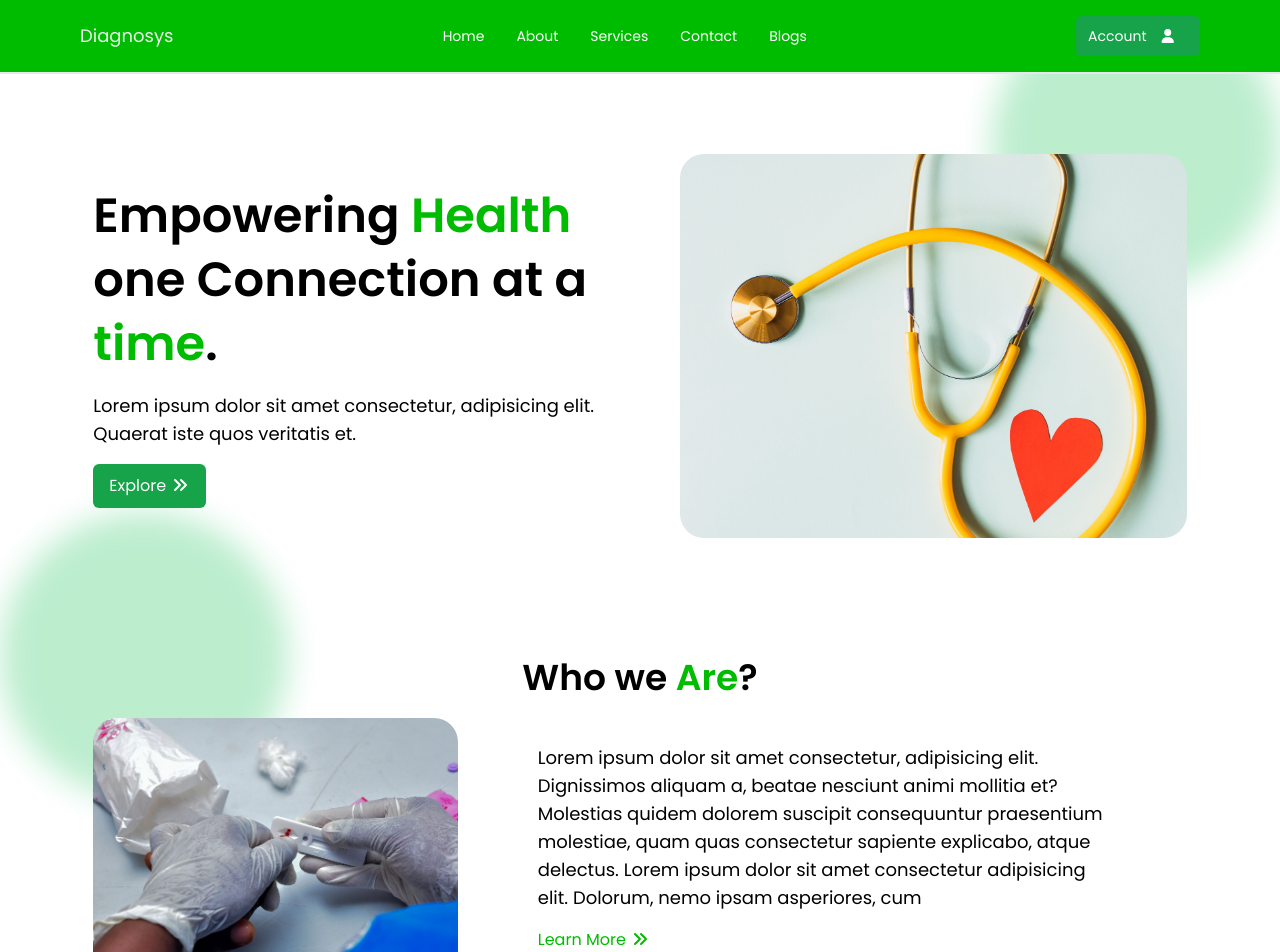
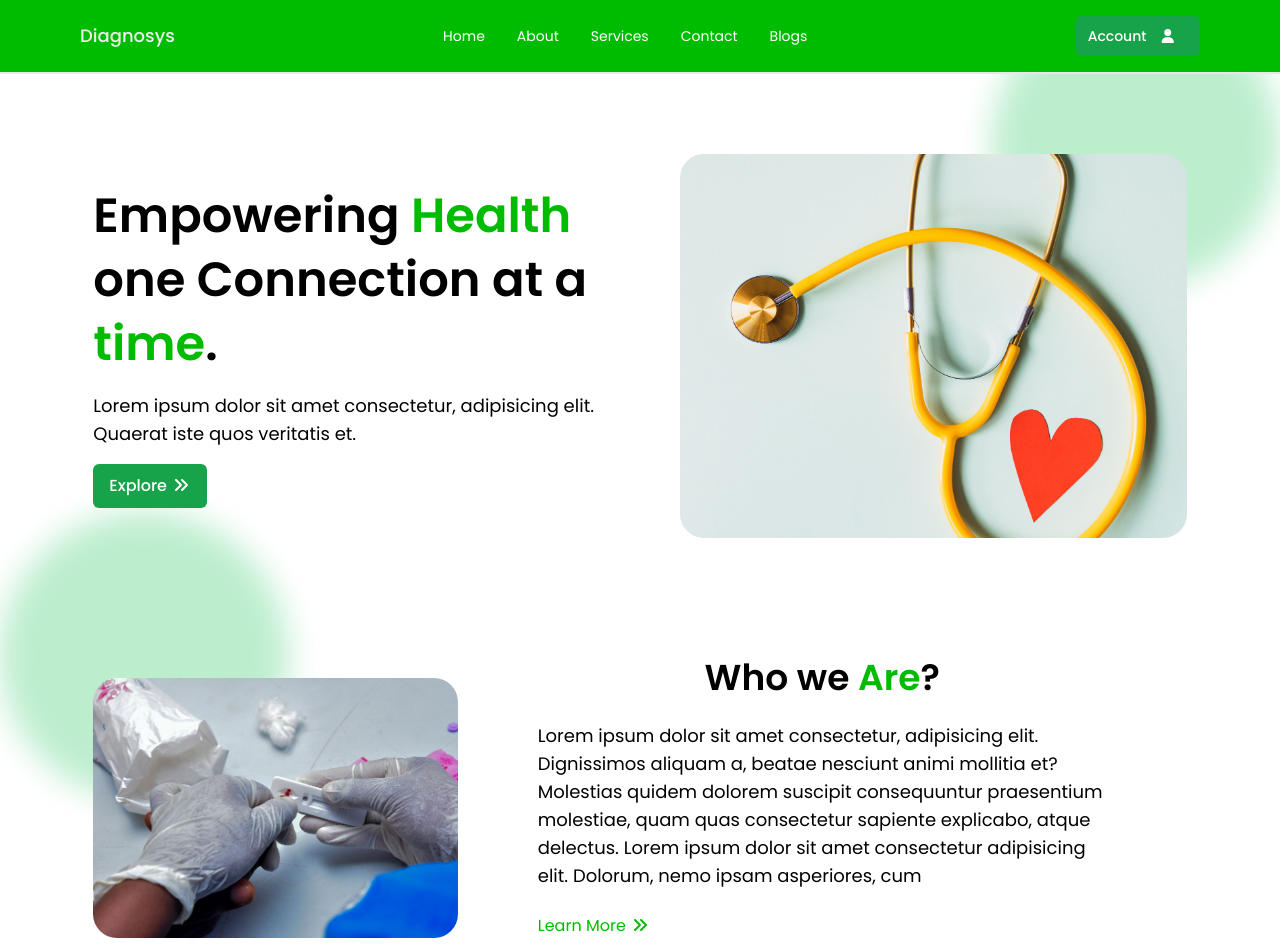
Before and after one commit to Phickayor/Diagnosys-Assist, a Next.js app in the folder client/: page / in a window 1280 px wide. Shown: the top 952 px of the page. Built offline with nearby package versions, Linux system fonts and the light colour scheme.

Commit message:
general ui fix

```diff
--- a/client/components/About.jsx
+++ b/client/components/About.jsx
@@ -7,15 +7,14 @@ function About() {
   const angle = <FontAwesomeIcon icon={faAngleDoubleRight} />;
   return (
     <div className="py-5">
-      <h1 className="md:text-4xl text-3xl  font-semibold text-center pt-5 ">
-        Who we <span className="text-deepGreen">Are</span>?
-      </h1>
       <div className="flex py-5 justify-around mx-auto md:w-11/12 px-5 md:px-10">
         <img
           src="/images/aboutimg.jpg"
           className="rounded-3xl mx-auto w-1/3 self-end hidden lg:block object-cover"
         />
-        <div className="flex flex-col justify-center self-center space-y-4 lg:px-20">
+        <div className="flex flex-col justify-center self-center space-y-6 lg:px-20">
+          <h1 className="md:text-4xl text-3xl lg:text-center font-semibold ">            Who we <span className="text-deepGreen">Are</span>?
+          </h1>
           <p className="md:text-lg ">
             Lorem ipsum dolor sit amet consectetur, adipisicing elit.
             Dignissimos aliquam a, beatae nesciunt animi mollitia et? Molestias
--- a/client/pages/_app.js
+++ b/client/pages/_app.js
@@ -6,15 +6,17 @@ import "@fortawesome/fontawesome-svg-core/styles.css";
 // Prevent fontawesome from adding its CSS since we did it manually above:
 import { config } from "@fortawesome/fontawesome-svg-core";
 import { ToastContainer } from "react-toastify";
+import { Poppins } from "next/font/google";
+const poppins = Poppins({ weight: ["400","500","600","700"], subsets: ["latin"] });
 config.autoAddCss = false;
 export default function App({ Component, pageProps }) {
   return (
     <>
-      <div className="flex">
+      <div className={`flex ${poppins.className}`}>
         <div className="fixed opacity-30 right-0 bg-green-500 h-56 lg:h-72 backdrop blur-lg w-56 lg:w-72 -z-10 rounded-full"></div>
         <div className="fixed opacity-30  bottom-0 bg-green-500 h-56 lg:h-72 backdrop blur-lg w-56 lg:w-72 -z-10 rounded-full"></div>
       </div>
-      <Component {...pageProps} className="font-poppins" />
+      <Component {...pageProps} />
       <ToastContainer />
     </>
   );
--- a/client/pages/auth/login.js
+++ b/client/pages/auth/login.js
@@ -1,4 +1,3 @@
-import Background from "@/components/Background";
 import Footer from "@/components/Footer";
 import Header from "@/components/Header";
 import Login from "@/components/auth/Login";
@@ -6,7 +5,6 @@ import React from "react";
 function login() {
   return (
     <main className="min-h-screen">
-      <Background />
       <Header />
       <div className=" mx-auto w-11/12 py-10 space-y-5">
         <Login />
```
